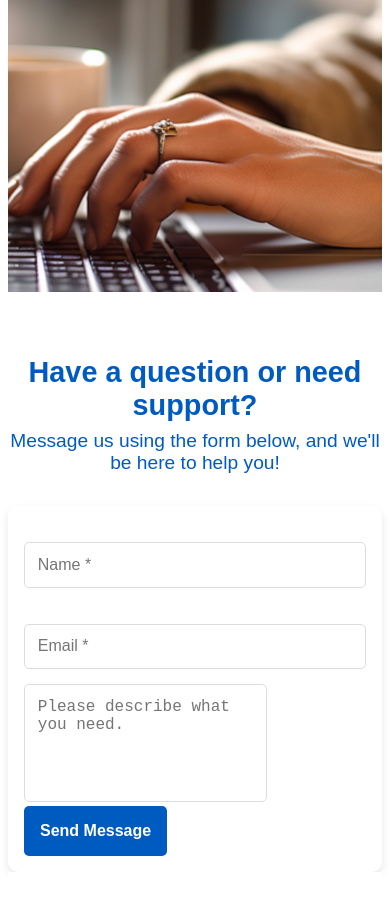
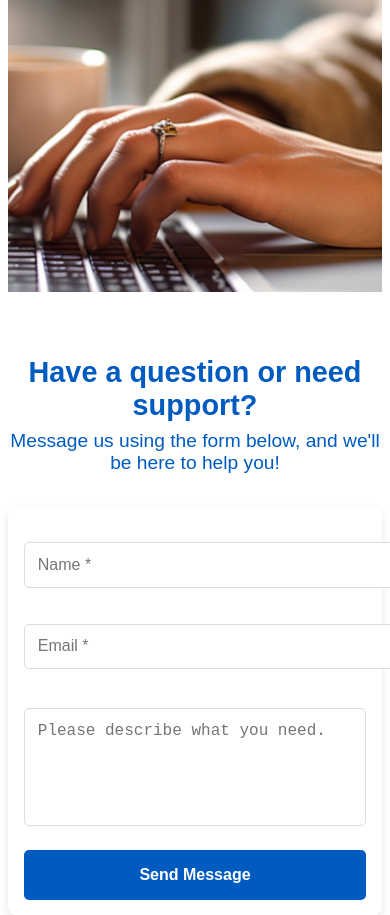
Before and after one commit to thedatainc/TDI-Website, a plain HTML site: page contact-us.html in a window 390 px wide. Shown: the part 140-1055 px from the top of the page. Drawn offline with Linux system fonts and the light colour scheme.

Commit message:
contact-us form fixed

```diff
--- a/contact-us.html
+++ b/contact-us.html
@@ -31,6 +31,7 @@
         </div>
         <!-- Right Container -->
         <div class="contact-sec-2-right">
+            <form>
                 <div class="form-group">
                     <input type="text" name="name" placeholder="Name *" required>
                     <input type="email" name="email" placeholder="Email *" required>
@@ -39,6 +40,9 @@
                 <button type="submit" class="contact-submit-btn">Send Message</button>
             </form>
         </div>
+    </div>
+</section>
+
 
 
     <!-- Footer Section -->
--- a/style.css
+++ b/style.css
@@ -2130,7 +2130,6 @@ input[type="checkbox"] {
     max-width: 600px; /* Limit the width of the text for better readability */
 }
 
-
 .contact-sec-2-right {
     background: #fff; /* Background for better contrast */
     padding: 2rem;
@@ -2148,20 +2147,20 @@ input[type="checkbox"] {
 
 .contact-sec-2-right .form-group {
     display: flex;
-    justify-content: space-between;
-    gap: 1rem; /* Space between Name and Email fields */
+    flex-direction: column;
+    gap: 1rem; /* Space between inputs */
 }
 
 .contact-sec-2-right .form-group input {
-    flex: 1;
+    width: 100%; /* Inputs take full width */
     padding: 0.8rem;
     border: 1px solid #ddd;
     border-radius: 5px;
     font-size: 1rem;
-    box-sizing: border-box; /* Ensure proper width calculation */
 }
 
 .contact-sec-2-right textarea {
+    width: 100%; /* Textarea takes full width */
     padding: 0.8rem;
     border: 1px solid #ddd;
     border-radius: 5px;
@@ -2181,6 +2180,7 @@ input[type="checkbox"] {
     cursor: pointer;
     transition: background-color 0.3s ease, transform 0.2s ease;
     text-align: center;
+    width: 100%; /* Button takes full width */
 }
 
 .contact-submit-btn:hover {
@@ -2192,19 +2192,9 @@ input[type="checkbox"] {
     transform: translateY(0); /* Reset on click */
 }
 
-/* For smaller screens */
 @media (max-width: 768px) {
     .contact-sec-2-right {
         padding: 1rem;
-    }
-
-    .contact-sec-2-right .form-group {
-        flex-direction: column;
-        gap: 1rem; /* Space between fields in a column */
-    }
-
-    .contact-sec-2-right .form-group input {
-        width: 100%; /* Full width for inputs on smaller screens */
     }
 }
 
```
Lines whose indentation alone changed are shown as unchanged.
